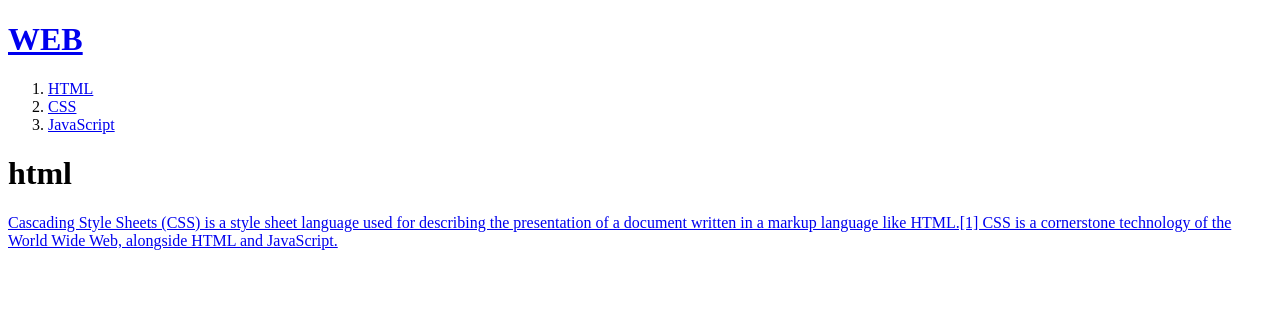
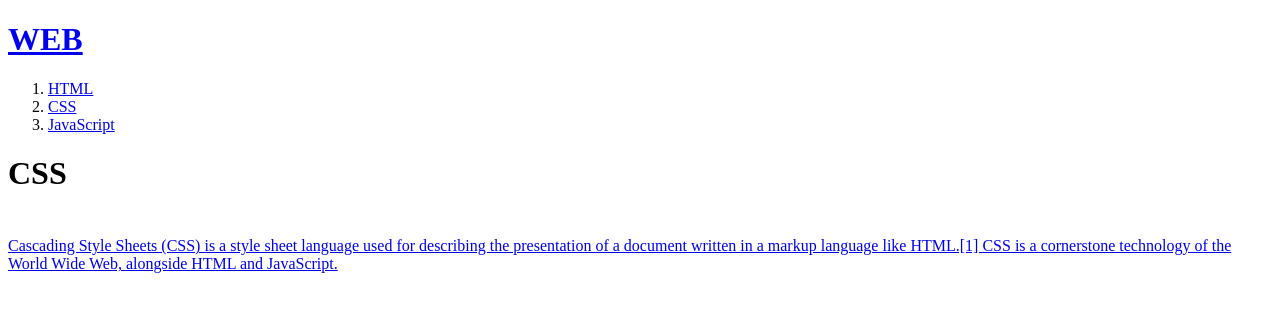
Before and after one commit to nyong2025/web, a plain HTML site: page 2.html in a window 1280 px wide. Drawn offline with Linux system fonts and the light colour scheme.

Commit message:
1stt
1stt

```diff
--- a/2.html
+++ b/2.html
@@ -11,8 +11,9 @@
   <li><a href="2.html">CSS</a></li>
   <li><a href="3.html">JavaScript</a></li>
 </ol>
-<h1>html</h1>
-<p><a href="https://en.wikipedia.org/wiki/Cascading_Style_Sheets" target="_blank" title="html specification">
+<h1>CSS</h1>
+<p style="margin-top:45px;">
+<a href="https://en.wikipedia.org/wiki/Cascading_Style_Sheets" target="_blank" title="html specification">
 Cascading Style Sheets (CSS) is a style sheet language used for describing the presentation of a document written in a markup language like HTML.[1] CSS is a cornerstone technology of the World Wide Web, alongside HTML and JavaScript.
 </p>
 </body>
```
